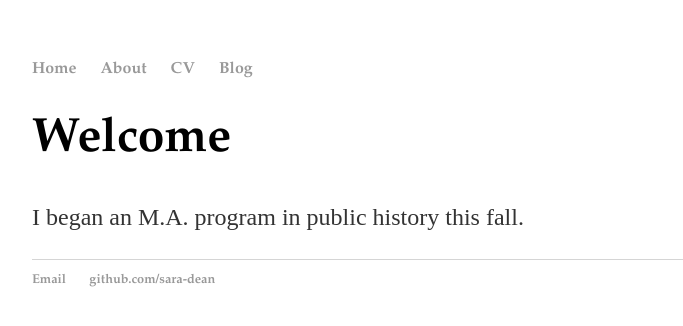
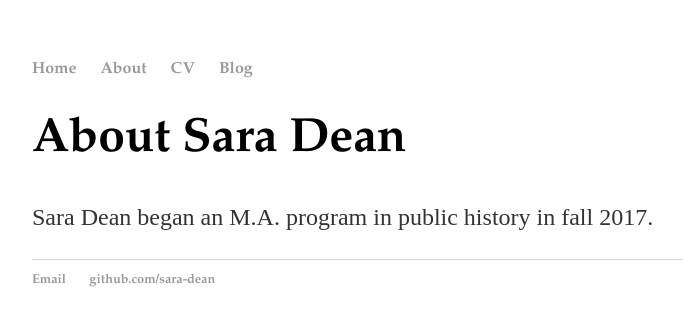
Before and after one commit to sara-dean/sara-dean.github.io, a Jekyll site: the page built from about.html, in a window 1280 px wide. Shown: the top 326 px of the page, without its empty margins (160-843 px from the left). Built offline with Jekyll 4.4.1, drawn with Linux system fonts in a browser that asks for light colours.

Commit message:
Update about.html

```diff
--- a/about.html
+++ b/about.html
@@ -3,6 +3,6 @@ layout: default
 title: About
 ---
 <div class="blurb">
-	<h1>Welcome</h1>
-	<p>I began an M.A. program in public history this fall.</p>
+	<h1>About Sara Dean</h1>
+	<p>Sara Dean began an M.A. program in public history in fall 2017.</p>
 </div><!-- /.blurb -->
```
